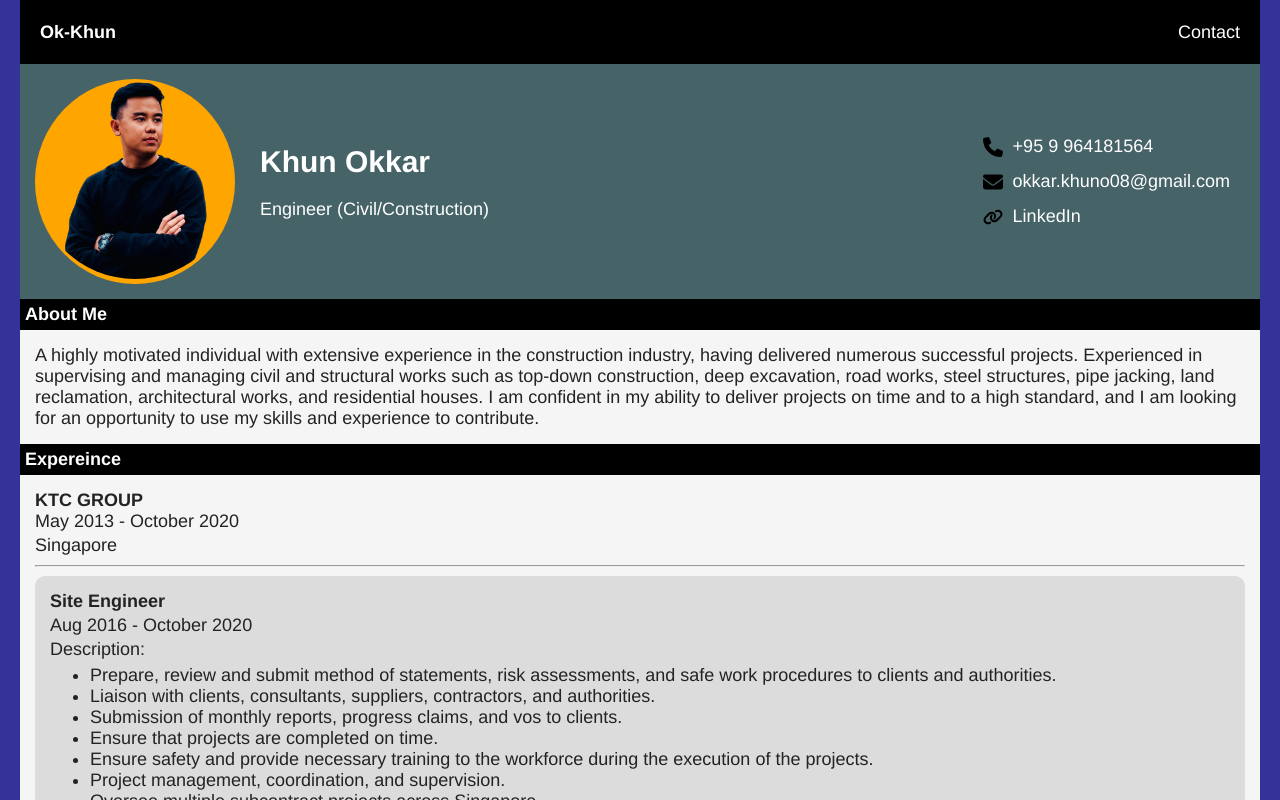
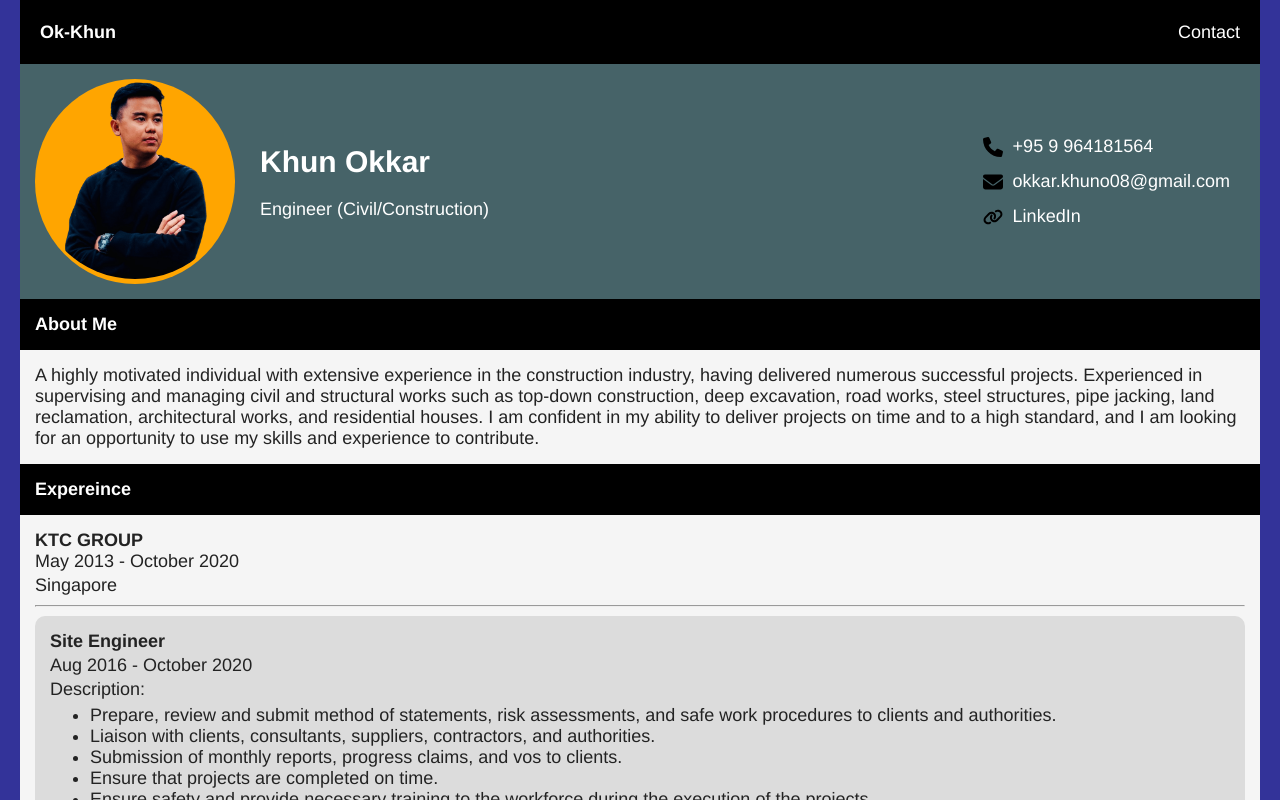
Before and after one commit to Ok-Khun/OkKhun, a Next.js app: page / in a window 1280 px wide. Shown: the top 800 px of the page. Built offline with nearby package versions, Linux system fonts and the light colour scheme.

Commit message:
fix padding

```diff
--- a/styles/Cv.module.css
+++ b/styles/Cv.module.css
@@ -61,7 +61,7 @@
 .cvContent > h2 {
    background-color: black;
    color: white;
-   padding: 5px;
+   padding: 15px;
    margin-top: 0px;
    margin-bottom: 0px;
 }
```
